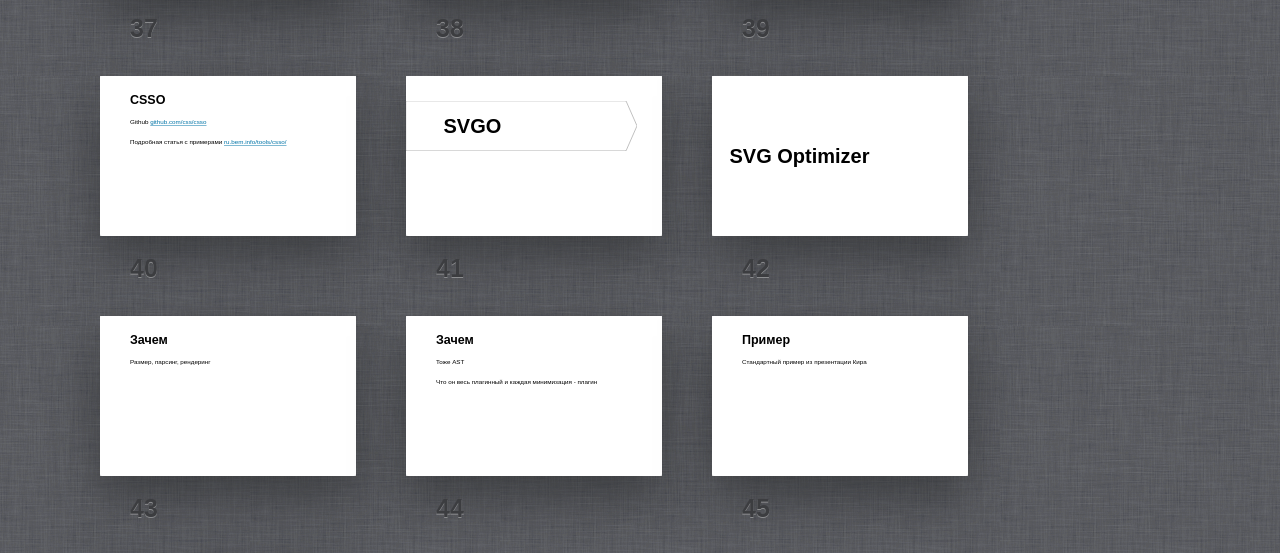
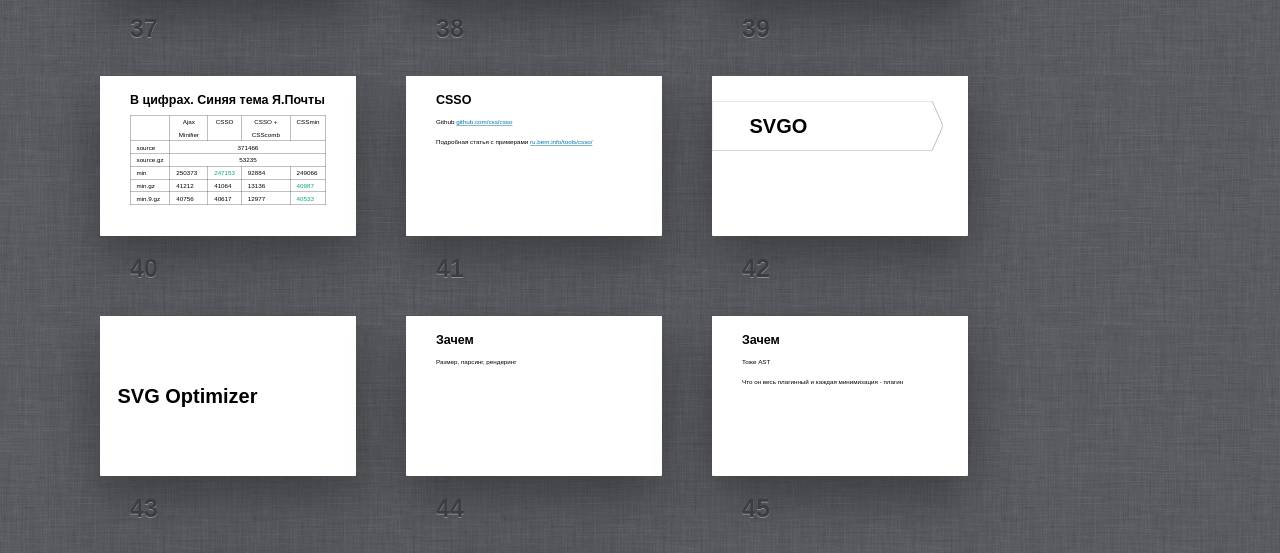
Before and after one commit to doochik/talk-wsd-tools, a plain HTML site: page index.html in a window 1280 px wide. Shown: the part 3424-3977 px from the top of the page. Drawn offline with Linux system fonts and the light colour scheme; a script that the page names is missing.

Commit message:
Тестя для почтовых css

```diff
--- a/index.html
+++ b/index.html
@@ -542,6 +542,51 @@
             </tbody>
         </table>
     </div>
+    <div class="slide" id="csso-test-mail">
+        <h2>В цифрах. Синяя тема Я.Почты</h2>
+        <table class="results">
+            <thead>
+                <tr>
+                    <th></th>
+                    <th>Ajax Minifier</th>
+                    <th>CSSO</th>
+                    <th>CSSO + CSScomb</th>
+                    <th>CSSmin</th>
+                </tr>
+            </thead>
+            <tbody>
+                <tr>
+                    <td>source</td>
+                    <td style="text-align: center" colspan="4">371466</td>
+                </tr>
+                <tr>
+                    <td>source.gz</td>
+                    <td style="text-align: center" colspan="4">53235</td>
+                </tr>
+                <tr>
+                    <td>min</td>
+                    <td>250373</td>
+                    <td class="good">247153</td>
+                    <td>92884</td>
+                    <td>249066</td>
+                </tr>
+                <tr>
+                    <td>min.gz</td>
+                    <td>41212</td>
+                    <td>41064</td>
+                    <td>13136</td>
+                    <td class="good">40987</td>
+                </tr>
+                <tr>
+                    <td>min.9.gz</td>
+                    <td>40756</td>
+                    <td>40617</td>
+                    <td>12977</td>
+                    <td class="good">40533</td>
+                </tr>
+            </tbody>
+        </table>
+    </div>
     <div class="slide">
         <h2>CSSO</h2>
         <p>Github <a href="https://github.com/css/csso">github.com/css/csso</a></p>
```
